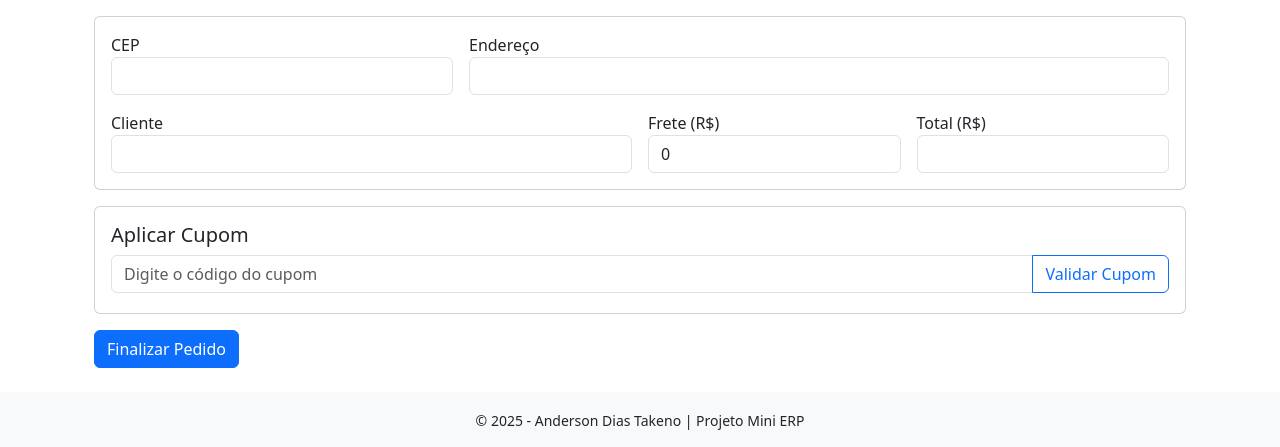
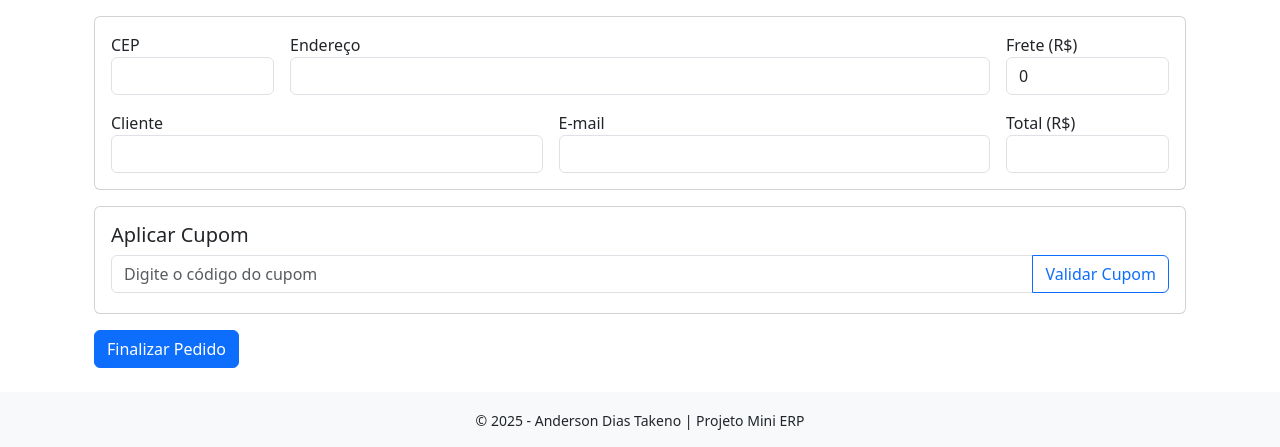
Before and after one commit to FalkonGangrel/ProjetoMiniERP, a PHP site: page /pedidos/novo in a window 1280 px wide. Shown: the part 288-735 px from the top of the page. Run offline with PHP 8.4, Linux system fonts and the light colour scheme; tables that the repository leaves empty hold one stand-in row (values such as "Sample post"); some libraries are stand-ins or nearby versions.

Commit message:
Email via PHPMailer

```diff
--- a/app/Controllers/PedidoController.php
+++ b/app/Controllers/PedidoController.php
@@ -4,6 +4,7 @@ namespace App\Controllers;
 
 use App\Models\Pedido;
 use function App\Helpers\view;
+use function App\Helpers\enviarEmailPedido;
 
 class PedidoController
 {
@@ -50,15 +51,20 @@ class PedidoController
         ]);
 
         if ($pedidoId) {
-            // --- Envio de email ---
-            $to = "cliente@teste.com"; // substitua pelo email do cliente se houver campo
-            $subject = "Confirmação do Pedido #$pedidoId";
-            $message = "Seu pedido #$pedidoId foi realizado com sucesso. Total: R$ {$dados['total']}";
-            $headers = "From: no-reply@seudominio.com\r\n";
-
-            mail($to, $subject, $message, $headers);
+            // Busca pedido salvo para detalhar o e-mail
+            $pedido = $pedidoModel->buscarComItens($pedidoId);
+            $enviado = enviarEmailPedido(
+                'cliente@email.com', // OU $dados['email'] se capturar no formulário
+                $dados['cliente'],
+                $pedido
+            );
 
             echo "Pedido #$pedidoId salvo com sucesso.";
+            if ($enviado) {
+                echo " E-mail enviado!";
+            } else {
+                echo " Mas ocorreu um problema ao enviar o e-mail.";
+            }
         } else {
             http_response_code(500);
             echo "Erro ao salvar o pedido.";
--- a/app/Views/pedidos/carrinho.php
+++ b/app/Views/pedidos/carrinho.php
@@ -53,7 +53,7 @@
 
     <div class="card p-3 mb-3">
         <div class="row g-3">
-            <div class="col-md-4">
+            <div class="col-md-2">
                 <label for="cep">CEP</label>
                 <input type="text" class="form-control" id="cep">
             </div>
@@ -61,15 +61,19 @@
                 <label for="endereco">Endereço</label>
                 <input type="text" class="form-control" id="endereco">
             </div>
-            <div class="col-md-6">
+            <div class="col-md-2">
+                <label for="frete">Frete (R$)</label>
+                <input type="number" id="frete" class="form-control" value="0" step="0.01">
+            </div>
+            <div class="col-md-5">
                 <label for="cliente">Cliente</label>
                 <input type="text" class="form-control" id="cliente">
             </div>
-            <div class="col-md-3">
-                <label for="frete">Frete (R$)</label>
-                <input type="number" id="frete" class="form-control" value="0" step="0.01">
+            <div class="col-md-5">
+                <label for="email">E-mail</label>
+                <input type="email" class="form-control" id="email">
             </div>
-            <div class="col-md-3">
+            <div class="col-md-2">
                 <label for="total">Total (R$)</label>
                 <input type="text" class="form-control" id="total" readonly>
             </div>
@@ -220,26 +224,27 @@ document.querySelector("#adicionarItem").addEventListener("click", () => {
 // Evento: finalizar pedido
 
 document.querySelector("#finalizarPedido").addEventListener("click", () => {
-    const cliente = document.querySelector("#cliente").value
-    const endereco = document.querySelector("#endereco").value
-    const cep = document.querySelector("#cep").value
-    const frete = parseFloat(document.querySelector("#frete").value) || 0
-    const total = parseFloat(document.querySelector("#total").value) || 0
+    const cliente = document.querySelector("#cliente").value;
+    const endereco = document.querySelector("#endereco").value;
+    const cep = document.querySelector("#cep").value;
+    const email = document.querySelector("#email").value;
+    const frete = parseFloat(document.querySelector("#frete").value) || 0;
+    const total = parseFloat(document.querySelector("#total").value) || 0;
 
     if (!cliente || !endereco || !cep || itens.length === 0) {
-        alert("Preencha os dados do cliente e adicione itens.")
-        return
+        alert("Preencha os dados do cliente e adicione itens.");
+        return;
     }
 
     fetch('/pedidos/salvar', {
         method: 'POST',
         headers: {'Content-Type': 'application/json'},
-        body: JSON.stringify({ cliente, endereco, cep, frete, total, itens })
+        body: JSON.stringify({ cliente, endereco, cep, frete, total, itens, email })
     })
     .then(resp => resp.text())
     .then(msg => {
-        alert(msg)
-        location.reload()
+        alert(msg);
+        location.reload();
     })
     .catch(() => alert("Erro ao salvar pedido"))
 })
--- a/composer.json
+++ b/composer.json
@@ -8,7 +8,8 @@
         }
     ],
     "require": {
-        "php": "^7.4 || ^8.0"
+        "php": "^7.4 || ^8.0",
+        "phpmailer/phpmailer": "^6.10"
     },
     "autoload": {
         "psr-4": {
```
Also changed, not shown: app/Helpers/Email.php (added, +51 -0 lines), 1 other file.
